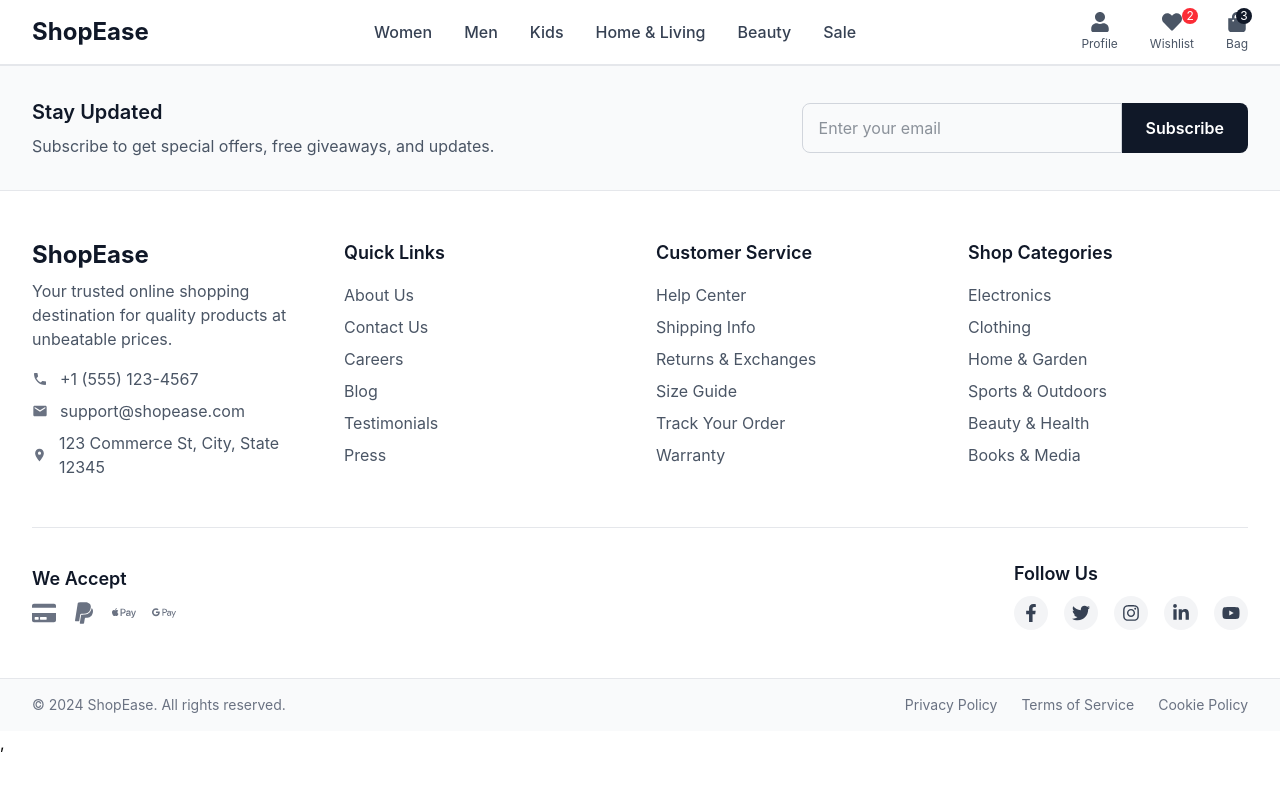
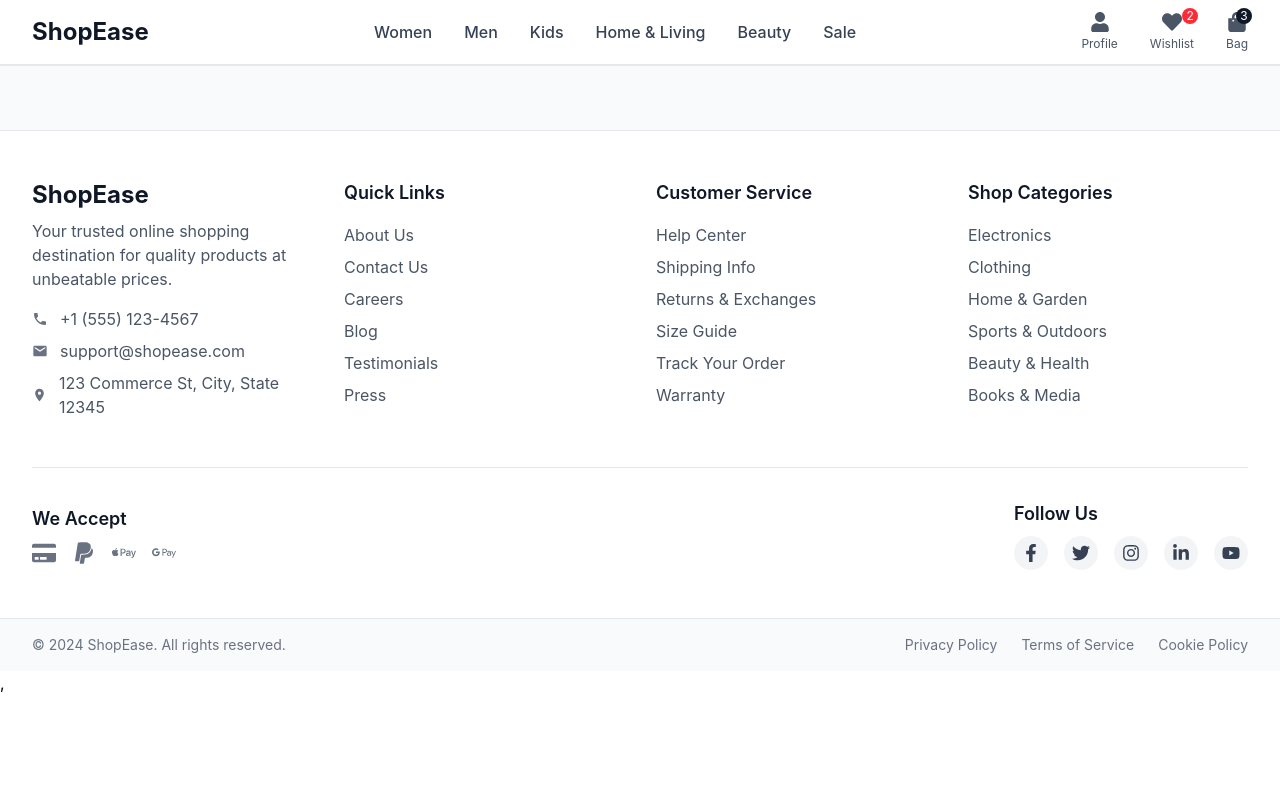
Before and after one commit to shishirdubey24/My-self-Learnings, a React (Vite) app in the folder Frontend/: page / in a window 1280 px wide. Shown: the top 788 px of the page. Built offline with nearby package versions, Linux system fonts and the light colour scheme.

Commit message:
Improved the code

```diff
--- a/Frontend/src/components/Footer.jsx
+++ b/Frontend/src/components/Footer.jsx
@@ -19,20 +19,8 @@ const Footer = () => {
       <div className="bg-gray-50 py-8 border-b border-gray-200">
         <div className="max-w-7xl mx-auto px-4 sm:px-6 lg:px-8">
           <div className="flex flex-col md:flex-row items-center justify-between">
-            <div className="mb-4 md:mb-0">
-              <h3 className="text-xl font-semibold mb-2 text-gray-900">Stay Updated</h3>
-              <p className="text-gray-600">Subscribe to get special offers, free giveaways, and updates.</p>
-            </div>
-            <div className="flex w-full md:w-auto">
-              <input
-                type="email"
-                placeholder="Enter your email"
-                className="flex-1 md:w-80 px-4 py-3 rounded-l-lg border border-gray-300 focus:outline-none focus:ring-2 focus:ring-gray-400 focus:border-transparent"
-              />
-              <button className="bg-gray-900 hover:bg-gray-800 text-white px-6 py-3 rounded-r-lg font-semibold transition duration-300">
-                Subscribe
-              </button>
-            </div>
+
+
           </div>
         </div>
       </div>
```
